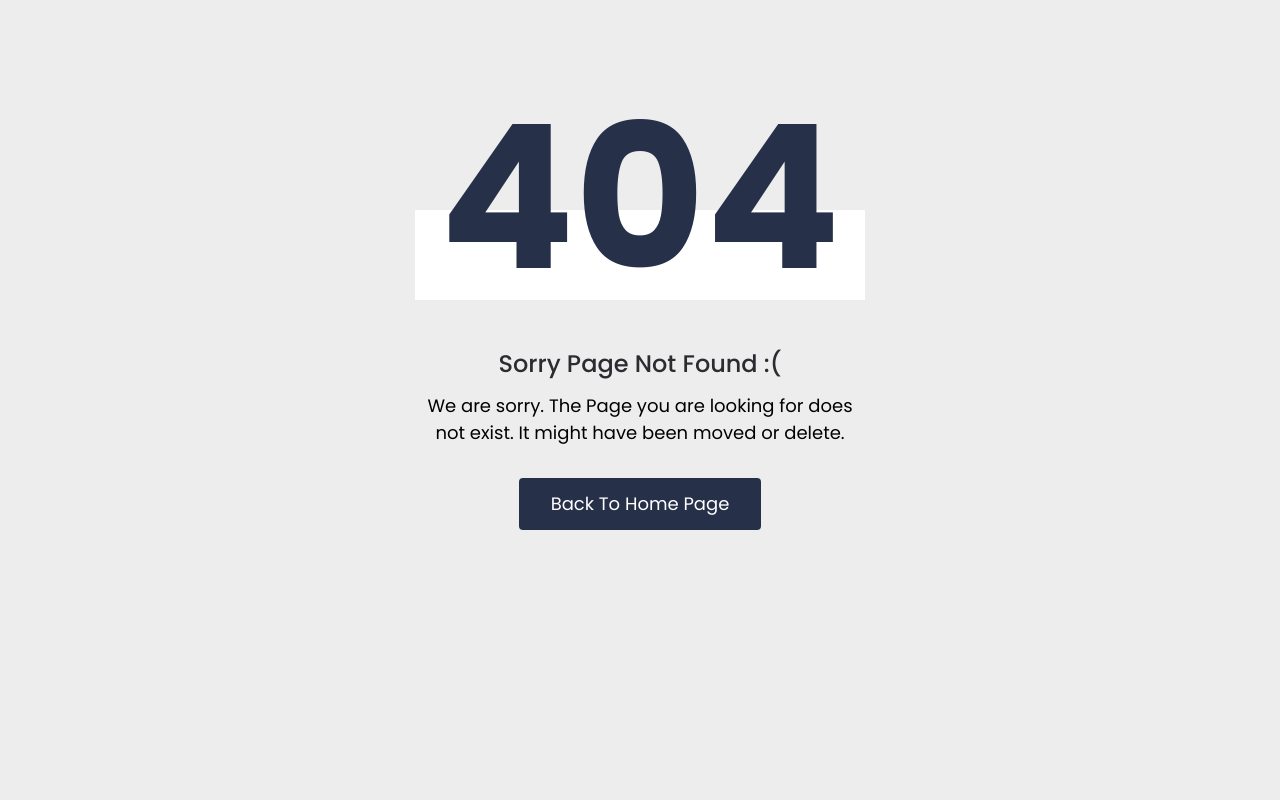
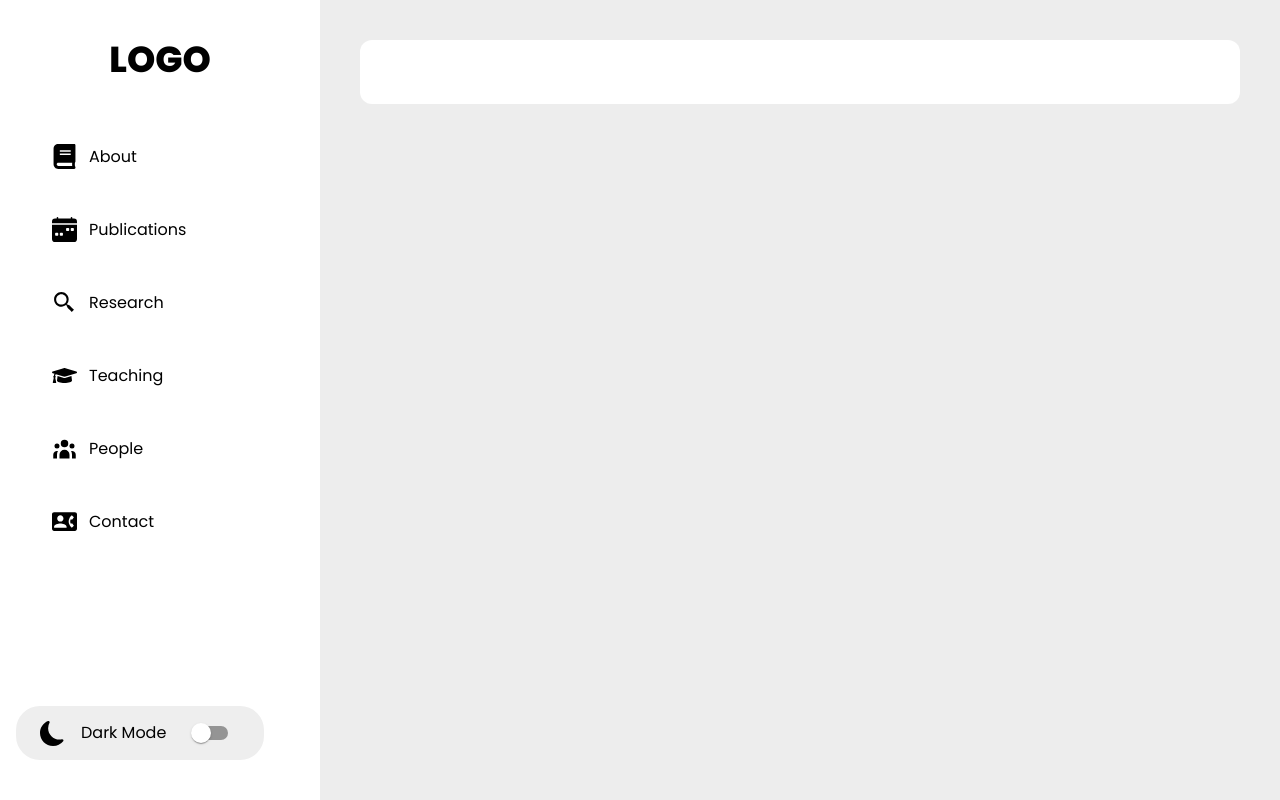
Before and after one commit to mugishap/minds-machines-society, a React (Vite) app in the folder frontend-service/: page /admin in a window 1280 px wide. Before the commit this address had no page. Built offline with nearby package versions, Linux system fonts and the light colour scheme.

Commit message:
[feat]: Refactor backend

```diff
--- a/frontend-service/package.json
+++ b/frontend-service/package.json
@@ -13,6 +13,7 @@
     "@emotion/react": "^11.11.1",
     "@emotion/styled": "^11.11.0",
     "@mui/material": "^5.14.1",
+    "axios": "^1.4.0",
     "framer-motion": "^10.13.0",
     "ol": "^7.4.0",
     "react": "^18.2.0",
--- a/frontend-service/src/Pages.tsx
+++ b/frontend-service/src/Pages.tsx
@@ -1,6 +1,7 @@
 import React, { useEffect } from 'react'
 import { BrowserRouter, Route, Routes } from 'react-router-dom'
 import { CommonContext } from './context'
+const Admin = React.lazy(() => import('./pages/admin/Admin'))
 const Publications = React.lazy(() => import('./pages/publications/Publications'))
 const Research = React.lazy(() => import('./pages/research/Research'))
 const Teaching = React.lazy(() => import('./pages/teaching/Teaching'))
@@ -11,7 +12,8 @@ const Home = React.lazy(() => import('./pages/home/Home'))
 
 const Pages: React.FC<{}> = () => {
     const [theme, setTheme] = React.useState<'light' | 'dark'>("light")
-    const [showNavbar, setShowNavbar] = React.useState<boolean>(false)
+    const [showSidebar, setShowSidebar] = React.useState<boolean>(false)
+    const [isLoggedIn, setIsLoggedIn] = React.useState<boolean>(false)
 
     useEffect(() => {
         localStorage.setItem("theme", theme)
@@ -19,16 +21,19 @@ const Pages: React.FC<{}> = () => {
     return (
         <CommonContext.Provider
             value={{
+                isLoggedIn,
+                setIsLoggedIn,
                 theme,
                 setTheme,
-                showNavbar,
-                setShowNavbar
+                showSidebar,
+                setShowSidebar
             }}
         >
             <div className={`${theme === "dark" && "dark"}`}>
                 <BrowserRouter>
                     <Routes>
                         <Route path="/" element={<Home />} />
+                        <Route path="/admin" element={<Admin />} />
                         <Route path="/publications" element={<Publications />} />
                         <Route path="/research" element={<Research />} />
                         <Route path="/teaching" element={<Teaching />} />
--- a/frontend-service/src/components/navbar/MobileSidebar.tsx
+++ b/frontend-service/src/components/navbar/MobileSidebar.tsx
@@ -7,12 +7,12 @@ import { BsFillMoonFill } from 'react-icons/bs'
 import { Switch } from '@mui/material'
 
 const MobileNavbar: React.FC = () => {
-  const { setShowNavbar } = React.useContext(CommonContext)
+  const { setShowSidebar } = React.useContext(CommonContext)
   const { theme, setTheme } = React.useContext(CommonContext)
 
   return (
     <div className='absolute w-screen h-screen bg-black/70 backdrop-blur-sm z-10 '>
-      <div className="w-full h-full absolute z-20" onClick={() => setShowNavbar(false)}></div>
+      <div className="w-full h-full absolute z-20" onClick={() => setShowSidebar(false)}></div>
       <div className='z-30 bg-white h-full w-8/12 sm:w-1/2 flex flex-col absolute top-0 left-0 shadow-lg justify-between px-4 py-10 dark:bg-[#202020]'>
         <div>
           <span className='font-extrabold text-4xl text-center dark:text-white'>LOGO</span>
@@ -20,7 +20,7 @@ const MobileNavbar: React.FC = () => {
             {
               sidebarLinks.map((link: ISidebarLink, index: number) => {
                 return (
-                  <Link to={link.path} key={index} onClick={() => setShowNavbar(false)}>
+                  <Link to={link.path} key={index} onClick={() => setShowSidebar(false)}>
                     <button className={`flex w-full hover:bg-[#EEEEEE] hover:dark:bg-[#323232] items-center ${window.location.pathname === link.path && "bg-[#EEEEEE] dark:bg-[#323232]"} my-3 rounded-lg p-3`}>
                       <link.icon size={25} className=' mr-3 dark:text-white' />
                       <span className='dark:text-white'>{link.title}</span>
--- a/frontend-service/src/components/navbar/Navbar.tsx
+++ b/frontend-service/src/components/navbar/Navbar.tsx
@@ -5,7 +5,7 @@ import { BiMenu } from 'react-icons/bi'
 import { CommonContext } from '../../context'
 
 const Navbar: React.FC = () => {
-    const { setShowNavbar } = React.useContext(CommonContext)
+    const { setShowSidebar } = React.useContext(CommonContext)
     return (
         <div className='w-full rounded-xl bg-white dark:bg-[#323232] p-8 flex items-center justify-between'>
             <span className='font-bold text-2xl dark:text-white'>
@@ -15,7 +15,7 @@ const Navbar: React.FC = () => {
                     )
                 }
             </span>
-            <BiMenu size={25} className="flex cursor-pointer lg:hidden dark:text-white" onClick={() => setShowNavbar(true)} />
+            <BiMenu size={25} className="flex cursor-pointer lg:hidden dark:text-white" onClick={() => setShowSidebar(true)} />
         </div>
     )
 }
--- a/frontend-service/src/layout/Layout.tsx
+++ b/frontend-service/src/layout/Layout.tsx
@@ -9,12 +9,12 @@ interface Props {
 }
 
 const Layout: React.FC<Props> = ({ children }) => {
-    const { showNavbar } = React.useContext(CommonContext)
+    const { showSidebar } = React.useContext(CommonContext)
 
     return (
         <div className='w-full flex h-screen'>
             {
-                showNavbar && <MobileNavbar />
+                showSidebar && <MobileNavbar />
             }
             <Sidebar />
             <div className='w-full lg:w-9/12 flex flex-col bg-[#EDEDED] dark:bg-[#222222] min-h-screen overflow-y-scroll p-4 sm:p-10'>
--- a/frontend-service/src/pages/admin/Admin.tsx
+++ b/frontend-service/src/pages/admin/Admin.tsx
@@ -1,9 +1,12 @@
 import React from 'react'
+import Layout from '../../layout/Layout'
 
-const Admin = () => {
-  return (
-    <div>Admin</div>
-  )
+const Admin: React.FC = () => {
+    return (
+        <Layout>
+
+        </Layout>
+    )
 }
 
 export default Admin
```
Also changed, not shown: frontend-service/src/pages/admin/css/Admin.css (+29 -0 lines), 1 other file (tests, documents, lock files or other folders).
